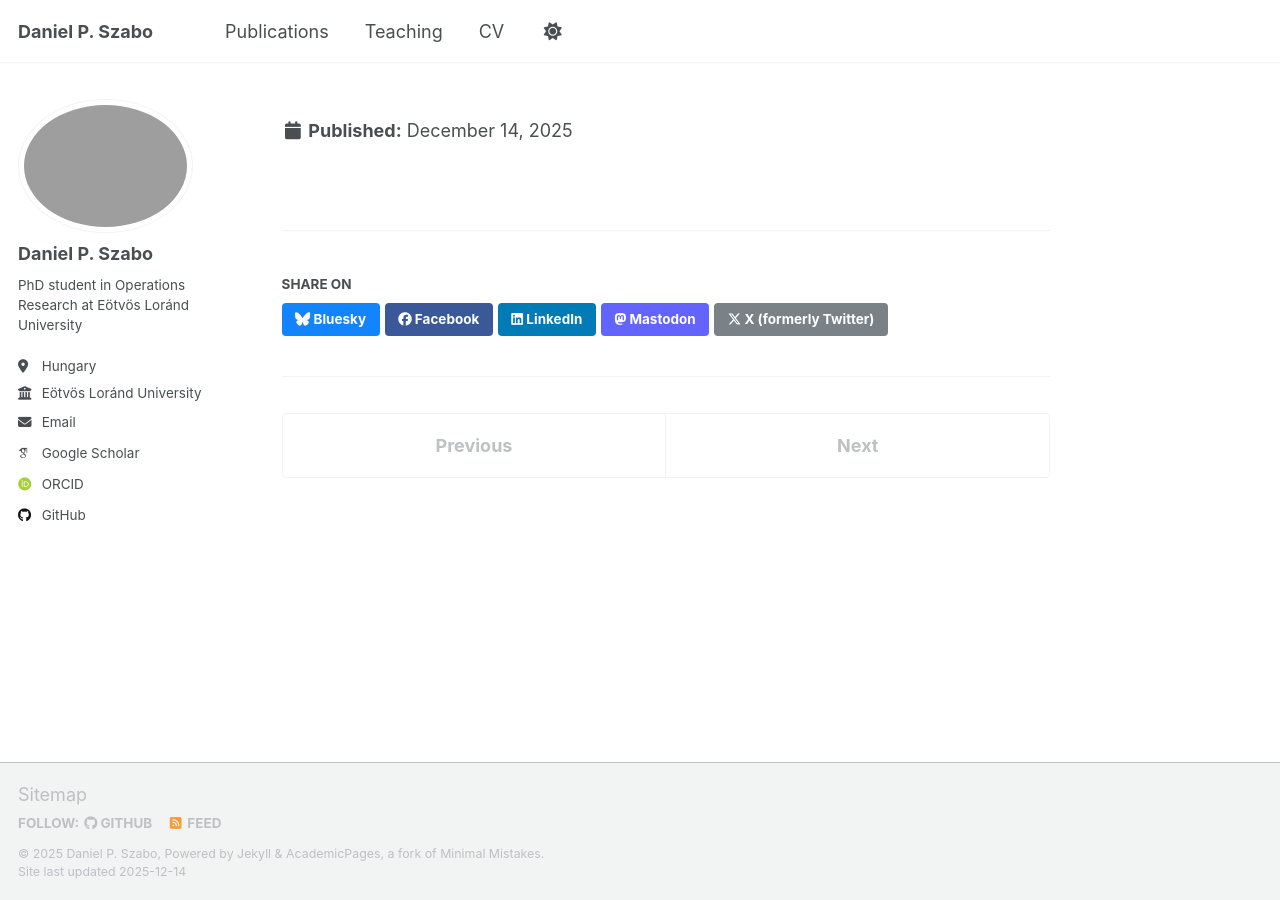
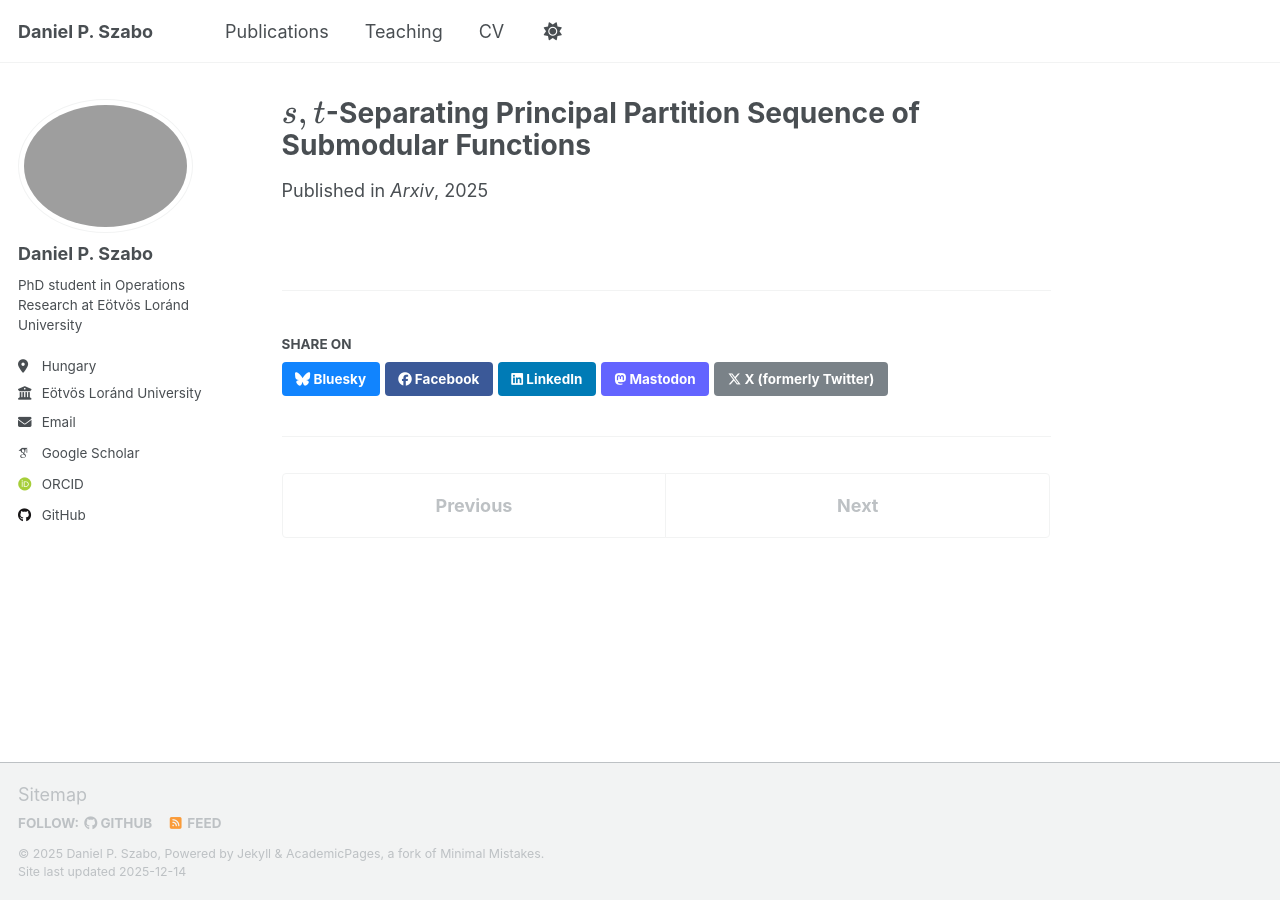
Before and after one commit to 17szabod/17szabod.github.io, a Jekyll site: the page built from _publications/stsep.md, in a window 1280 px wide. Built offline with Jekyll 4.4.1, drawn with Linux system fonts in a browser that asks for light colours; some web fonts are replaced; a script that is not in the unit is left out.

Commit message:
Fixes bug with stsep reference

```diff
--- a/_publications/2025-06-08-paper-title-number-5.md
+++ b/_publications/stsep.md
@@ -1,5 +1,5 @@
 ---
-title: "$$\{s,t\}$$-Separating Principal Partition Sequence of Submodular Functions"
+title: "$${s,t}$$-Separating Principal Partition Sequence of Submodular Functions"
 collection: publications
 category: unpublished
 permalink: /publication/stsep
```
